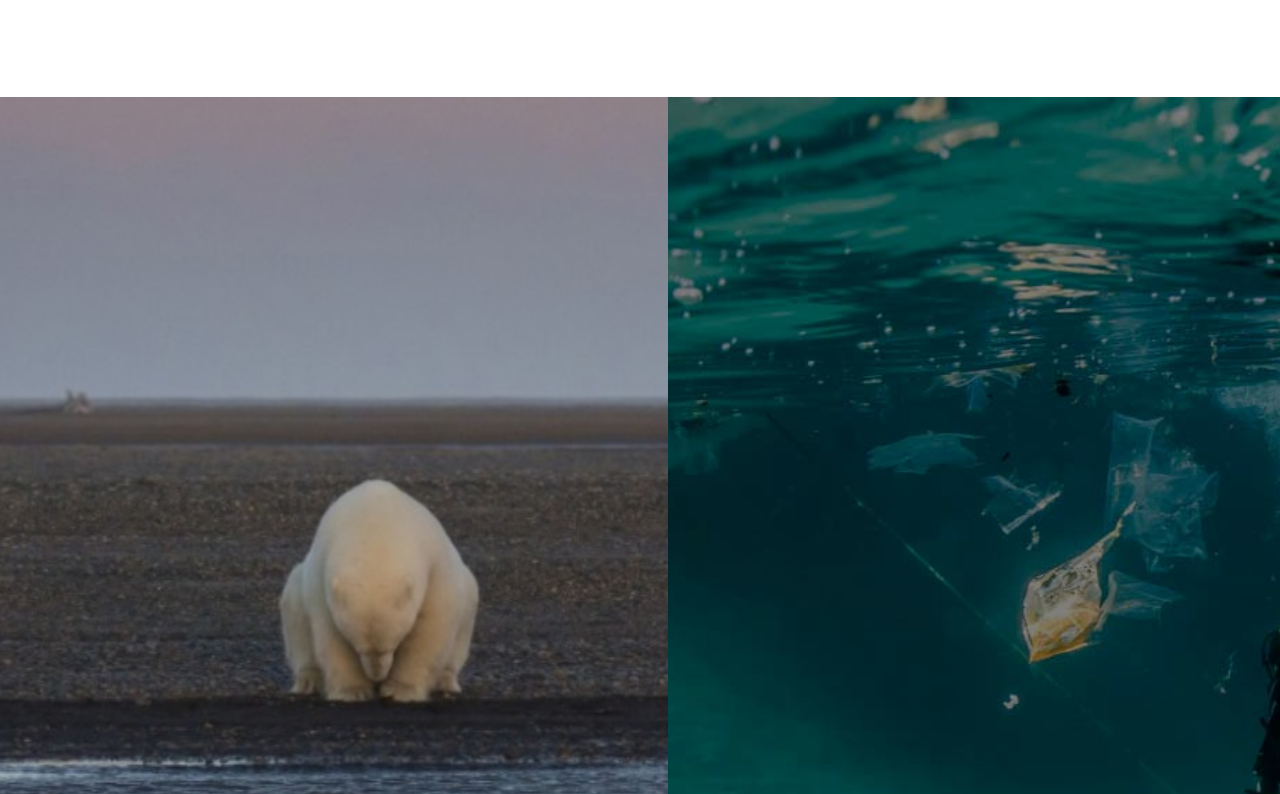
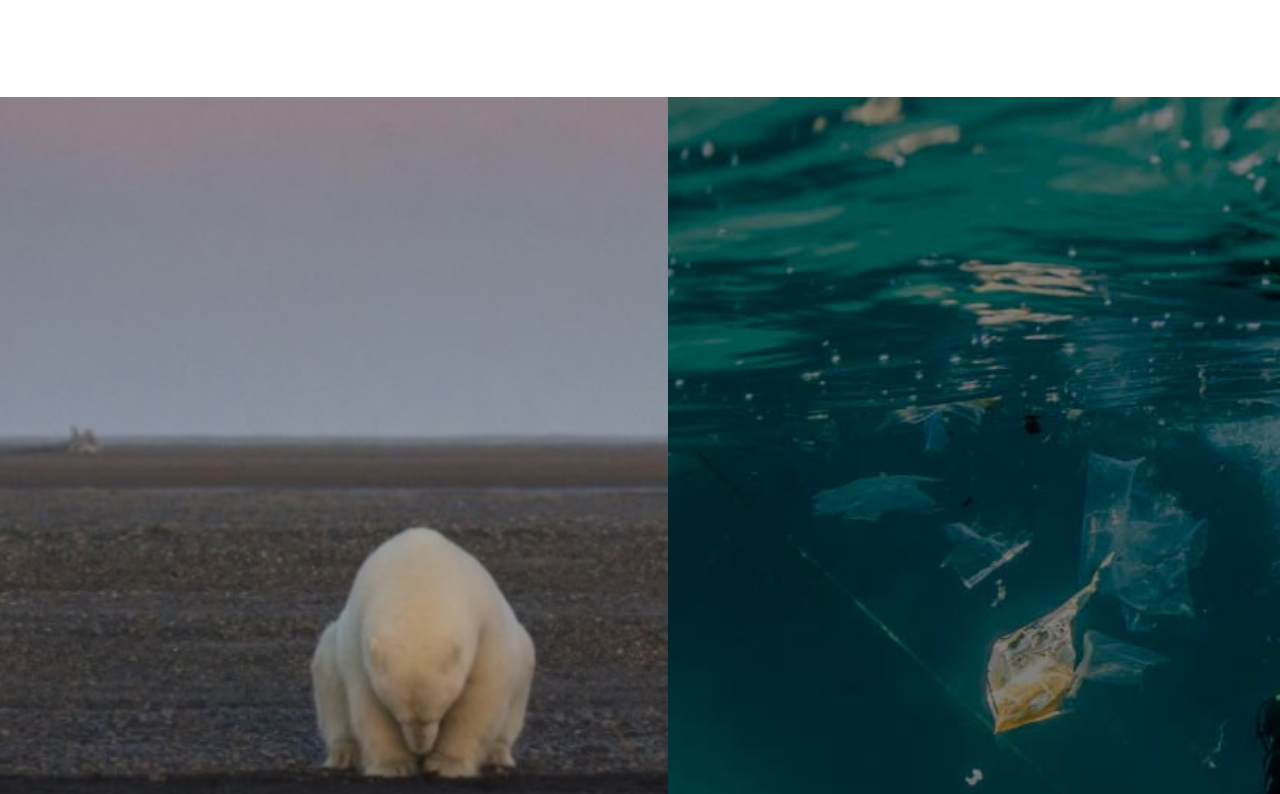
Before and after one commit to hitalojacome/connectblue, a plain HTML site: page index.html in a window 1280 px wide. Shown: the part 1687-2481 px from the top of the page. Drawn offline with nearby package versions, Linux system fonts and the light colour scheme; files whose address does not match are found by name.

Commit message:
bootstrap carousel

```diff
--- a/style.css
+++ b/style.css
@@ -165,10 +165,6 @@ main section#informacao p {
   font-size: 25px;
 }
 
-main section#galeria {
-  background-color: #00f;
-}
-
 .container {
   max-width: 1170px;
   margin: auto;
@@ -330,7 +326,7 @@ strong {
 
 #mybgcarousel{
   width:100%;
-  height:800px;
+  height:900px;
 }
 
 div.bgcarousel{
```
